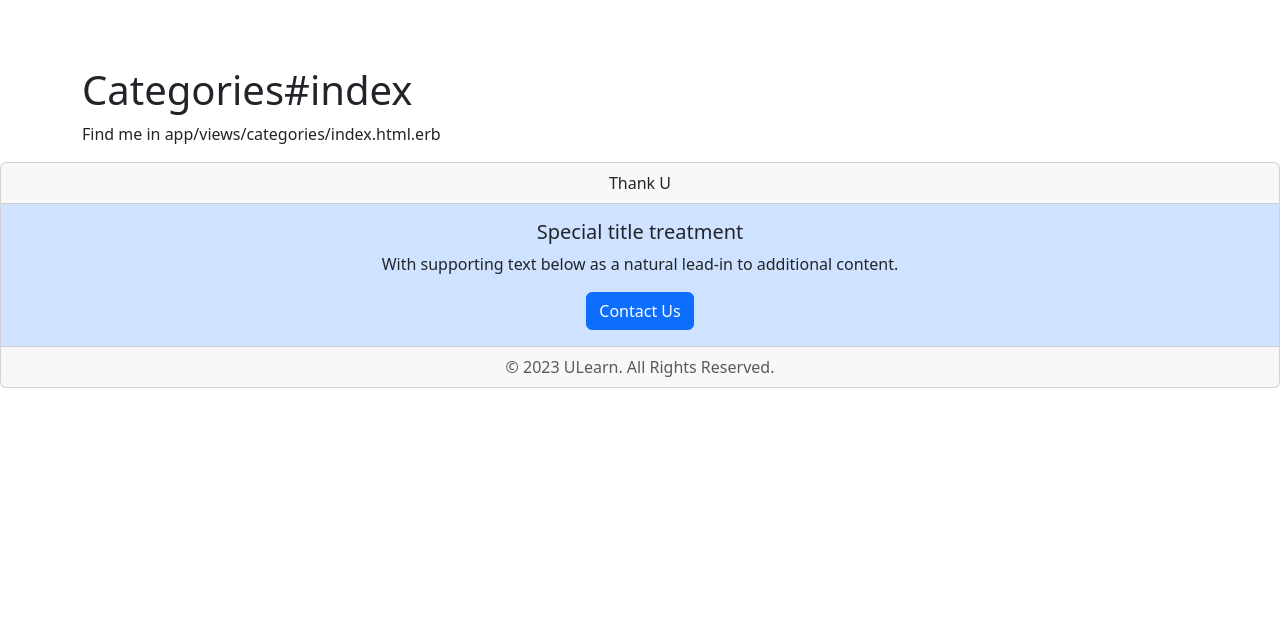
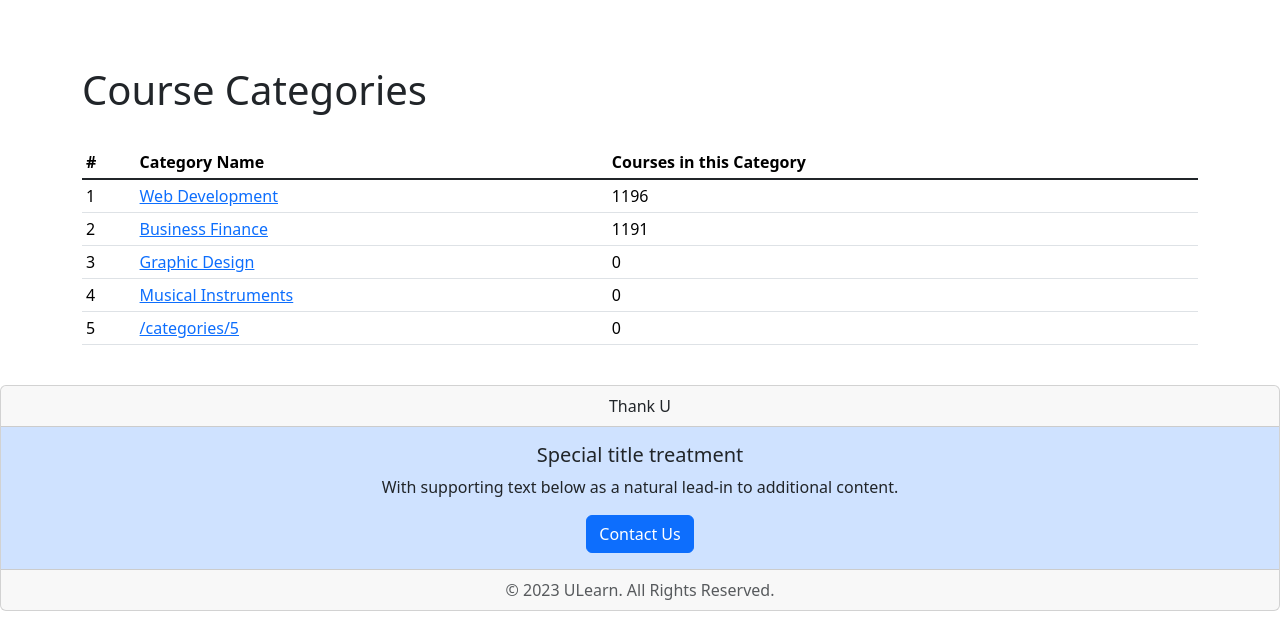
Before and after one commit to fazerlazer2101/uLearn, a Rails app: page /categories in a window 1280 px wide. Shown: the part 56-680 px from the top of the page. Run offline with Rails 7, Linux system fonts and the light colour scheme; data comes from the database, SQL or seed files in the repository; style sheets or scripts are compiled from the project's sources; some libraries are stand-ins or nearby versions.

Commit message:
implemented category views

```diff
--- a/app/views/categories/index.html.erb
+++ b/app/views/categories/index.html.erb
@@ -1,2 +1,20 @@
-<h1>Categories#index</h1>
-<p>Find me in app/views/categories/index.html.erb</p>
+<h1>Course Categories</h1><br/>
+
+<table class="table table-sm">
+  <thead>
+    <tr>
+      <th scope="col">#</th>
+      <th scope="col">Category Name</th>
+      <th scope="col">Courses in this Category</th>
+    </tr>
+  </thead>
+  <tbody class="table-group-divider">
+    <% @categories.each do |category| %>
+      <tr>
+        <td><%= category.id %></td>
+        <td><%= link_to category.category_name, category %></td>
+        <td><%= category.courses.count %></td>
+      </tr>
+    <% end %>
+  </tbody>
+</table><br/>
```
Also changed, not shown: app/views/categories/show.html.erb (+34 -2 lines).
